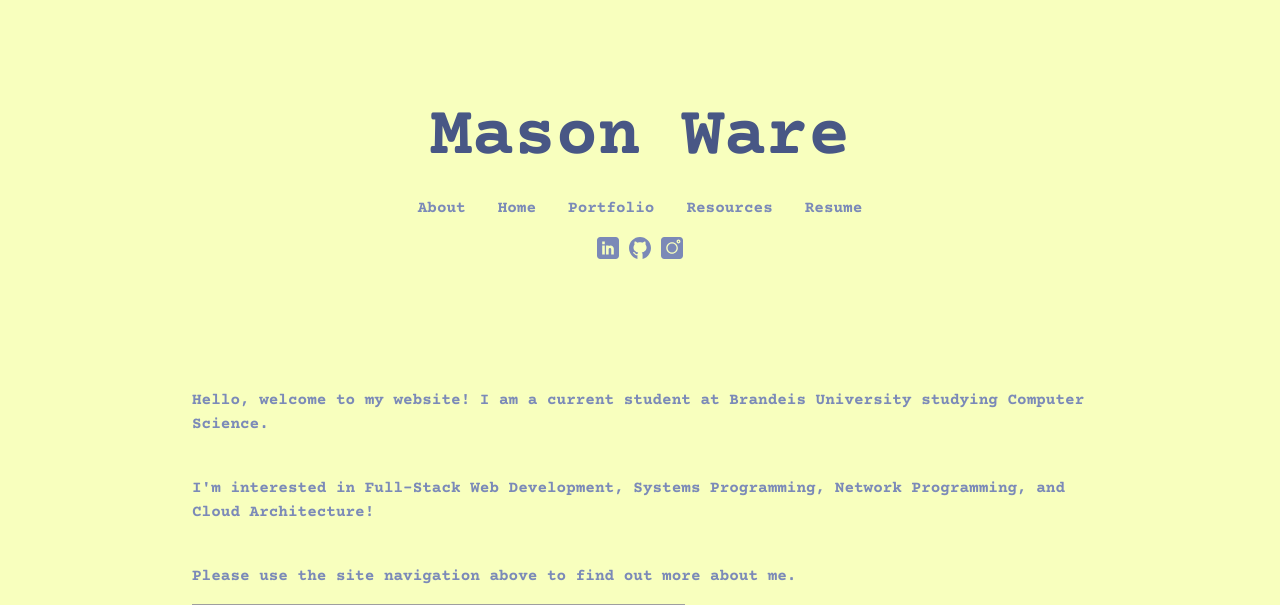
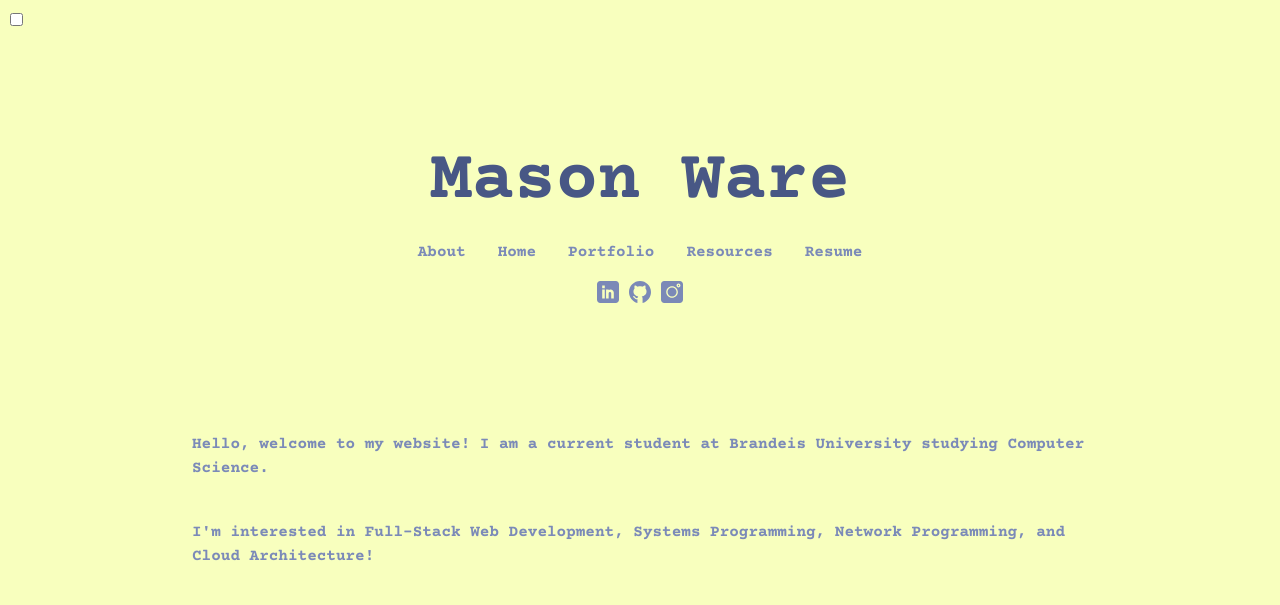
Before and after one commit to masonrware/updated-mason-ware-site, a Flask app: page / in a window 1280 px wide. Shown: the top 605 px of the page. Run offline with Flask 2, Linux system fonts and the light colour scheme; style sheets or scripts are compiled from the project's sources; grey boxes are pictures that could not be loaded.

Commit message:
idk anymore

```diff
--- a/src/index.js
+++ b/src/index.js
@@ -0,0 +1,24 @@
+const toggleSwitch = document.querySelector('.theme-switch input[type="checkbox"]');
+const currentTheme = localStorage.getItem('theme');
+
+if (currentTheme) {
+    document.documentElement.setAttribute('data-theme', currentTheme);
+
+    if (currentTheme === 'dark') {
+        toggleSwitch.checked = true;
+    }
+}
+
+function switchTheme(e) {
+    console.log('SWITCH HIT')
+    if (e.target.checked) {
+        document.documentElement.setAttribute('data-theme', 'dark');
+        localStorage.setItem('theme', 'dark');
+    }
+    else {
+        document.documentElement.setAttribute('data-theme', 'light');
+        localStorage.setItem('theme', 'light');
+    }
+}
+
+toggleSwitch.addEventListener('change', switchTheme, false);
--- a/src/templates/index.html
+++ b/src/templates/index.html
@@ -2,12 +2,18 @@
 <html>
 <head>
    <meta charset="UTF-8">
-   <link rel="stylesheet" type='text/css' href="static/style.css">
-   <script src='../index.js'></script>
+   <link rel="stylesheet" type='text/css' href="../static/style.css">
    <title>Mason Ware</title>
 </head>
 <body>
 <header>
+  <!--might have to right justify or smth - check footer-->
+  <div style='justify-content: right; padding: 10px 10px' class="theme-switch-wrapper">
+    <label class="theme-switch" for="checkbox">
+    <input type="checkbox" id="checkbox" />
+    <div class="slider round"></div>
+    </label>
+  </div>
   <h1 style='text-align:center; padding-top: 7.5%; font-size:70px'>Mason Ware</h1>
   <nav>
        <ul class="nav">
@@ -55,4 +61,5 @@
        <p class="footer-copy__name" style='padding-left: 5%;'>©2022  Mason Ware</p>
    </div>
 </footer>
+<script src='../index.js'></script>
 </html>
```
Also changed, not shown: src/flask_app.py (renamed from src/app.py).
